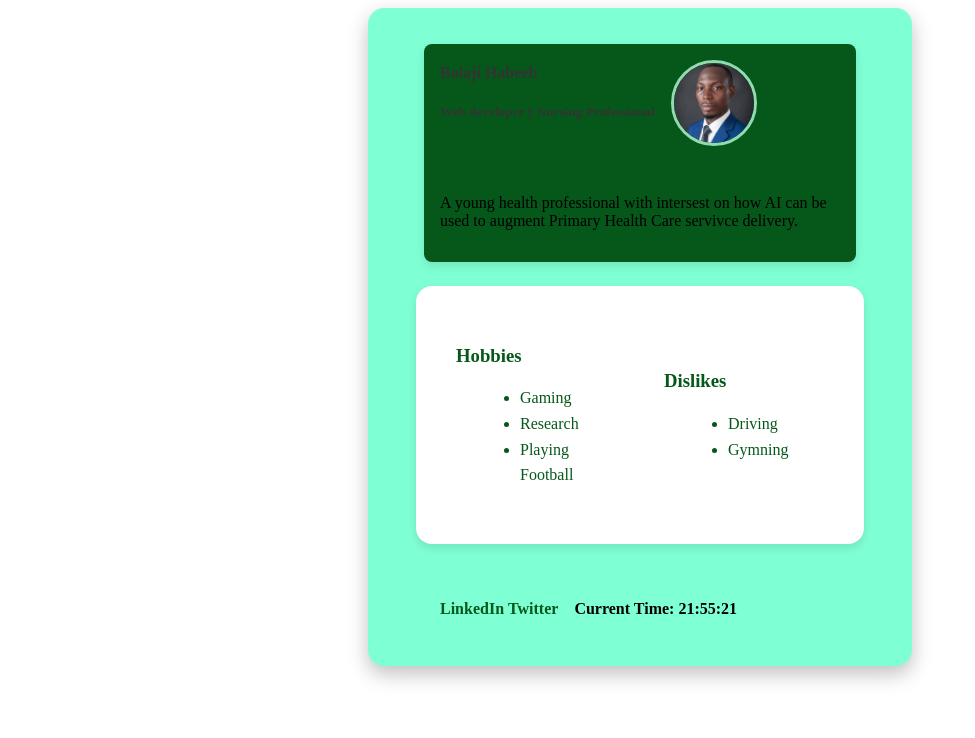
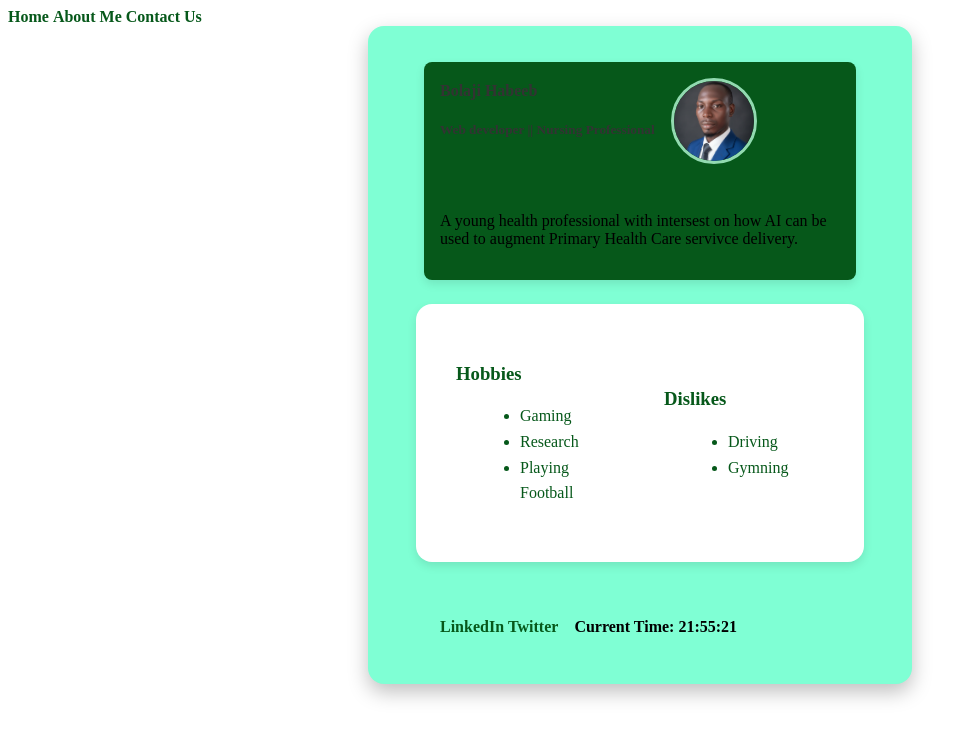
Before and after one commit to Elder15/HNG-Stage-0, a plain HTML site: page index.html in a window 1280 px wide. Shown: the whole page, without its empty margins (0-975 px from the left). Drawn offline with Linux system fonts and the light colour scheme.

Commit message:
Update index.html

```diff
--- a/index.html
+++ b/index.html
@@ -7,6 +7,13 @@
 		<title>Bolaji HNG13 Profile Card</title>
 	</head>
 	<body>
+		<header class="profile__card--link">
+			<nav>
+				<a href="index.html">Home</a>
+				<a href="about.html">About Me</a>
+				<a href="contact.html">Contact Us</a>
+			</nav>
+		</header>
 		<article class="profile" data-testid="test-profile-card">
 			<div class="profile__card--1st-segment">
 				<div class="profile__card">
```
